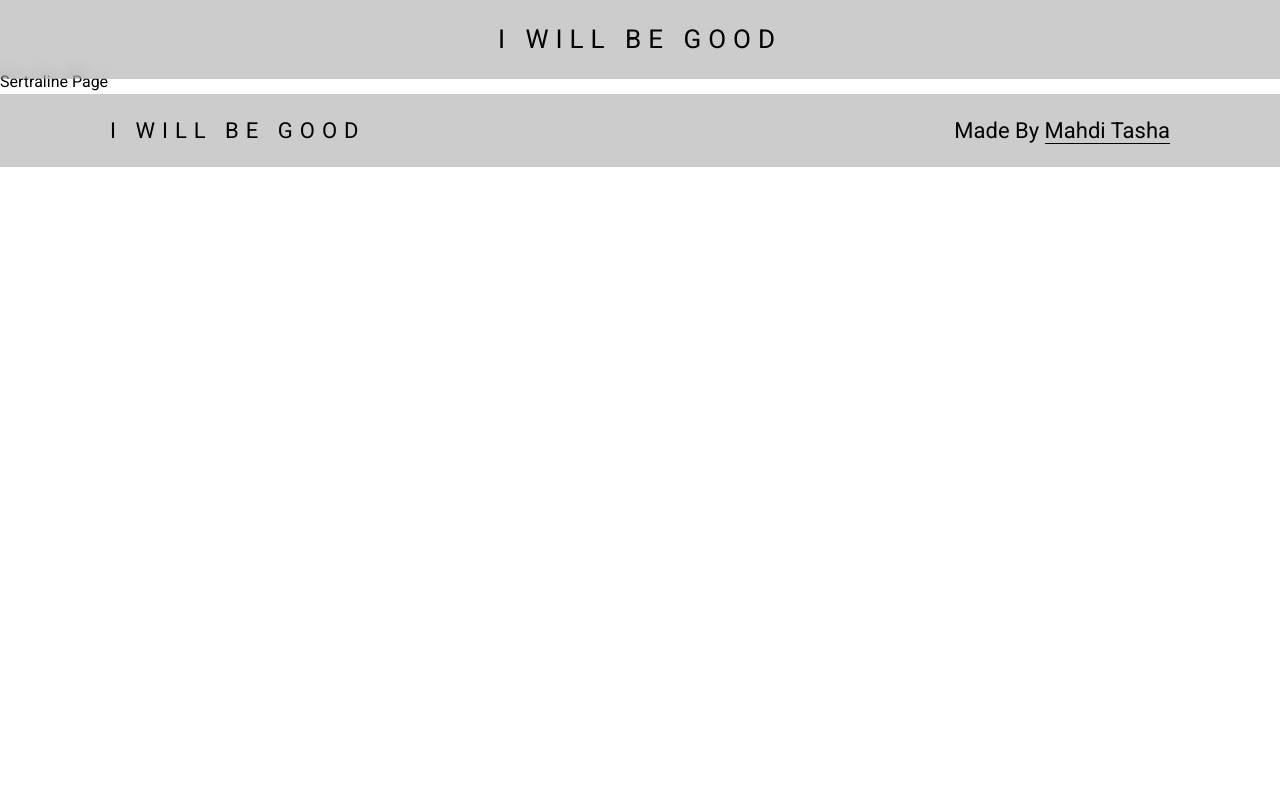
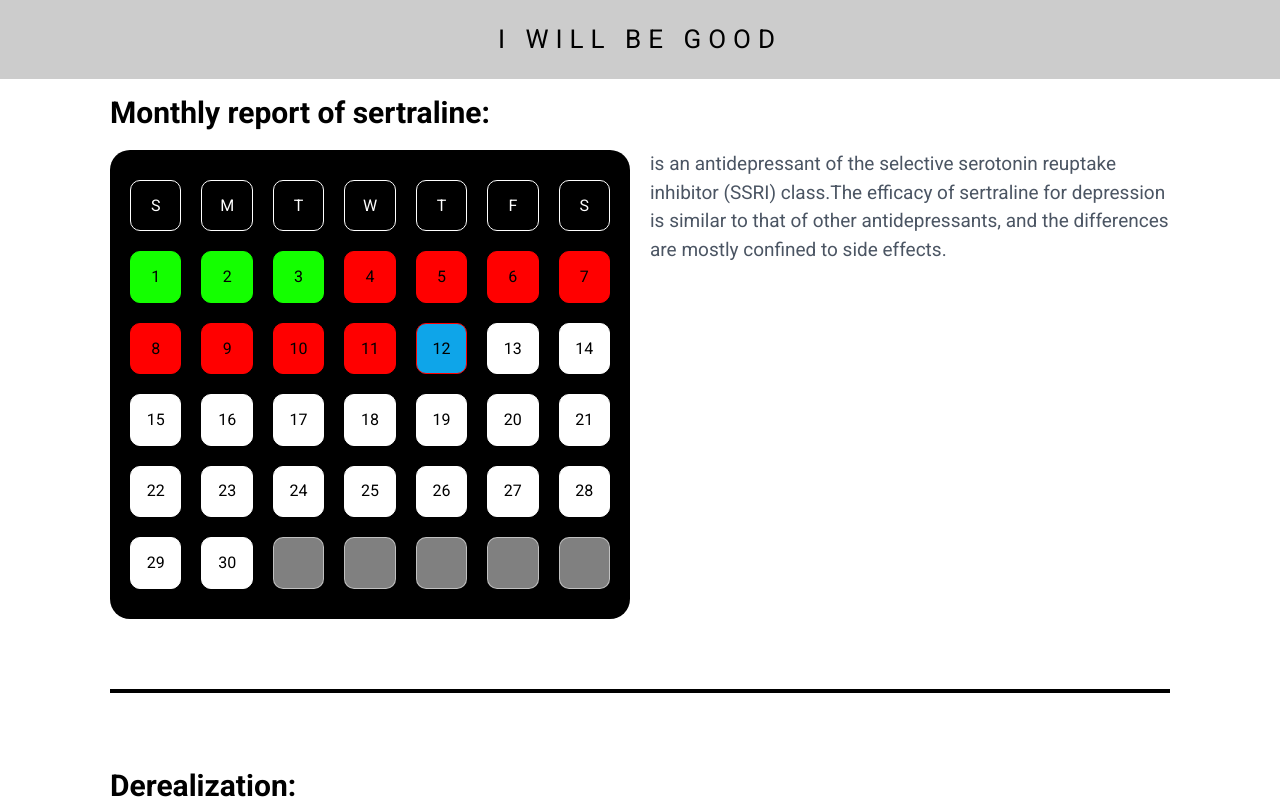
Before and after one commit to MohamadMahdi-Tasha/i-will-be-good-web, a Next.js app: page /medication/sertraline in a window 1280 px wide. Shown: the top 800 px of the page. Built offline with nearby package versions, Linux system fonts and the light colour scheme.

Commit message:
added sertraline monthly reports page

```diff
--- a/app/medication/sertraline/page.tsx
+++ b/app/medication/sertraline/page.tsx
@@ -1,11 +1,26 @@
 // Codes By Mahdi Tasha
 // Importing Part
 import {ReactNode} from "react";
+import CalenderComponent from "@/component/calender/calenderComponent";
+import ThirdSectionComponent from "@/component/section/home/thirdSectionComponent";
+import HolderComponent from "@/chunk/holderComponent";
 
 // Creating And Exporting Sertraline Page As Default
 export default function SertralinePage():ReactNode {
     // Returning JSX
     return (
-        <h1>Sertraline Page</h1>
+        <HolderComponent>
+            <section>
+                <main>
+                    <h2 className={'title'}>Monthly report of sertraline:</h2>
+                    <div className={'grid lg:grid-cols-2 lg:gap-[20px] gap-[10px]'}>
+                        <CalenderComponent doneDaysArray={[1,2,3]} />
+                        <p className={'paragraph'}>is an antidepressant of the selective serotonin reuptake inhibitor (SSRI) class.The efficacy of sertraline for depression is similar to that of other antidepressants, and the differences are mostly confined to side effects.</p>
+                    </div>
+                </main>
+            </section>
+            <hr className={'section-divider'} />
+            <ThirdSectionComponent />
+        </HolderComponent>
     );
 }
```
